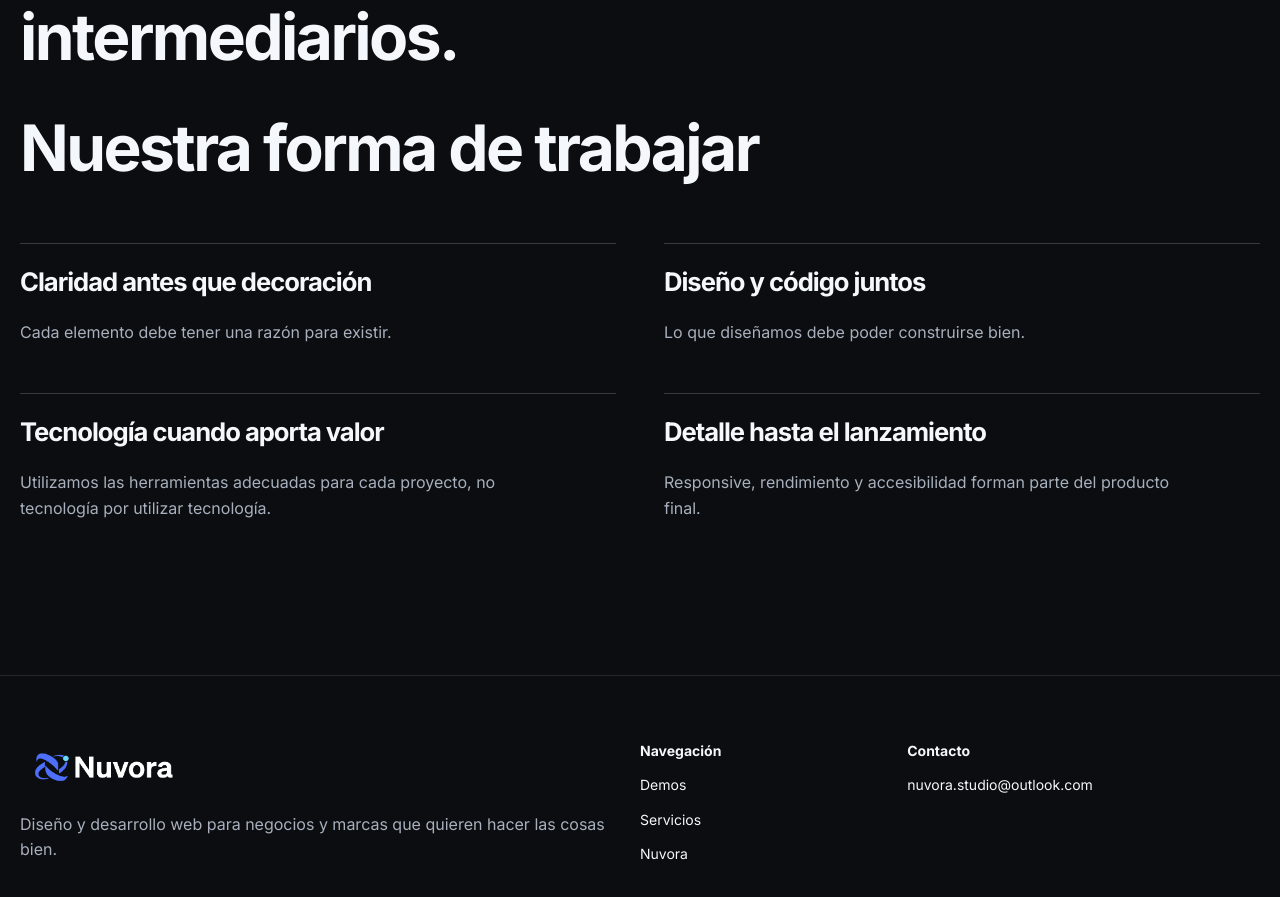
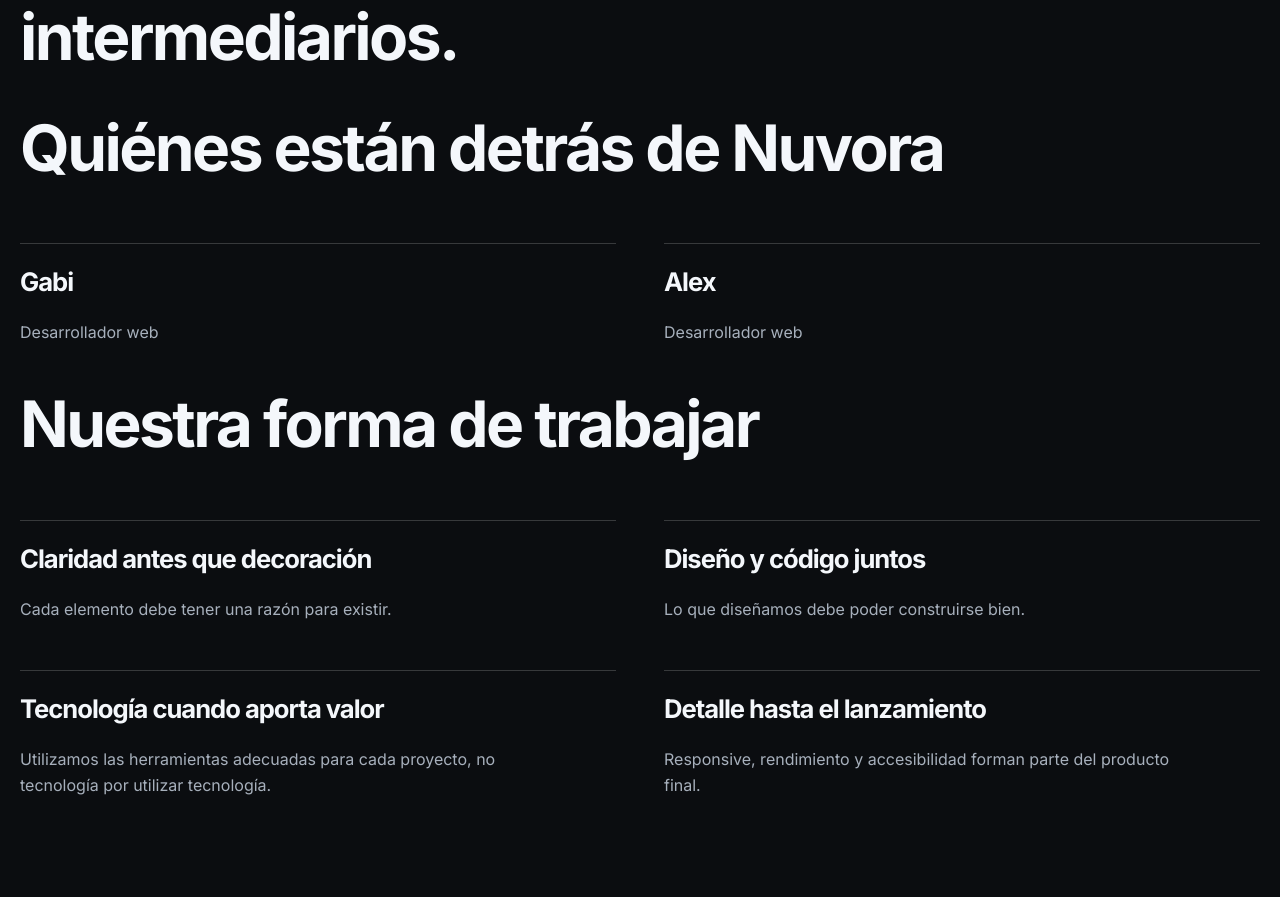
Before and after one commit to nuvora-studio-dev/Nuvora, a Next.js app: page /about in a window 1280 px wide. Shown: the part 981-1878 px from the top of the page. Built offline with nearby package versions, Linux system fonts and the light colour scheme; no server answers.

Commit message:
feat(about): introduce Gabi and Alex as web developers

```diff
--- a/src/app/(site)/about/page.tsx
+++ b/src/app/(site)/about/page.tsx
@@ -2,7 +2,7 @@
 import { PageIntro } from "@/components/layout/page-intro";
 import { Container } from "@/components/layout/container";
 
-export const metadata: Metadata = { title: { absolute: "Sobre Nuvora | Estudio de diseño y desarrollo web" }, description: "Conoce cómo trabajamos en Nuvora, un estudio independiente de diseño y desarrollo web." };
+export const metadata: Metadata = { title: { absolute: "Sobre Nuvora | Estudio de diseño y desarrollo web" }, description: "Conoce a Gabi y Alex, desarrolladores web de Nuvora, y nuestra forma de trabajar." };
 
 export default function AboutPage() {
   return (
@@ -14,6 +14,13 @@
           <div className="about-copy">
             <p>Trabajamos directamente en cada proyecto desde la primera conversación hasta el lanzamiento. Esto nos permite entender mejor el problema, tomar decisiones más rápido y mantener coherencia entre lo que se diseña y lo que finalmente se construye.</p>
           </div>
+          <section className="about-principles" aria-labelledby="team-title">
+            <h2 id="team-title">Quiénes están detrás de Nuvora</h2>
+            <div className="why-grid">
+              <article><h3>Gabi</h3><p>Desarrollador web</p></article>
+              <article><h3>Alex</h3><p>Desarrollador web</p></article>
+            </div>
+          </section>
           <div className="about-principles">
             <h2>Nuestra forma de trabajar</h2>
             <div className="why-grid">
```
